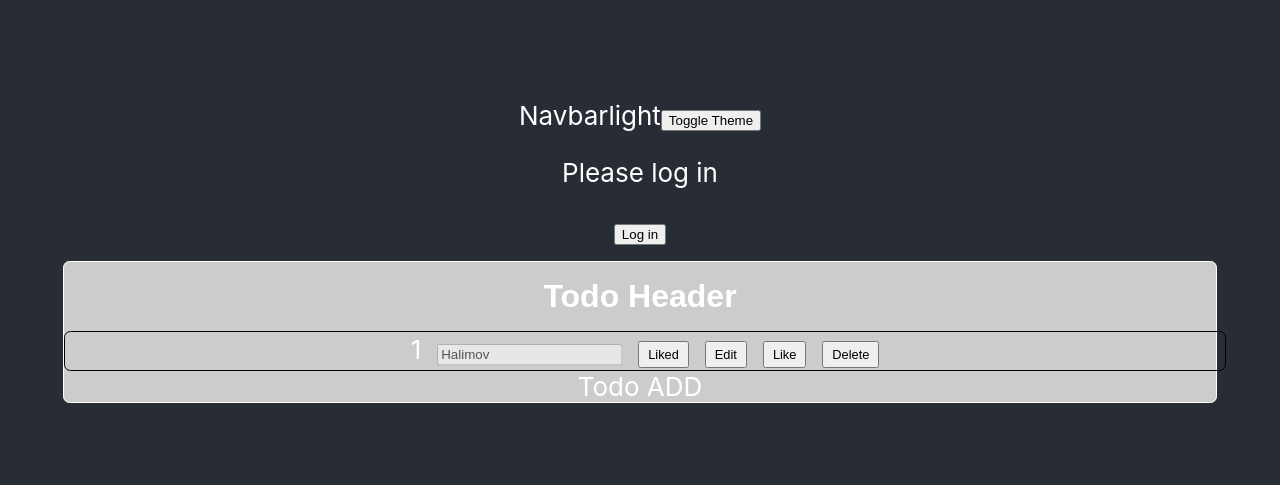
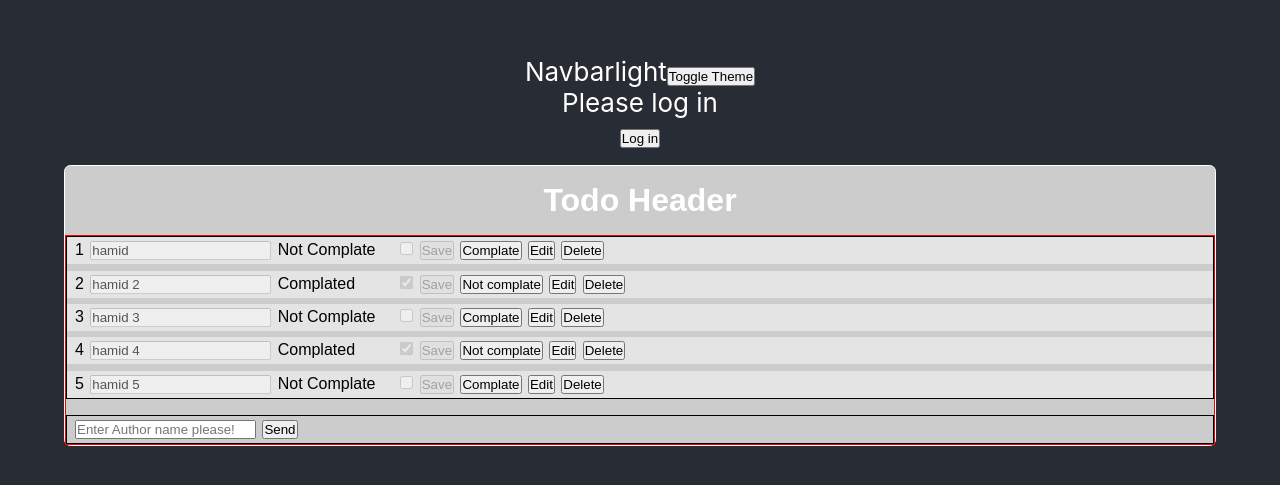
Before and after one commit to HalimjonHalimov/React, a React (Create React App) app: page / in a window 1280 px wide. Shown: the part 141-626 px from the top of the page. Built offline with nearby package versions, Linux system fonts and the light colour scheme.

Commit message:
Todos first example

```diff
--- a/src/component/Todo/index.css
+++ b/src/component/Todo/index.css
@@ -1,3 +1,8 @@
+* {
+  padding: 0;
+  margin: 0;
+  box-sizing: border-box;
+}
 .todo {
   width: 90%;
   height: auto;
@@ -15,33 +20,66 @@
   margin: 1rem auto;
 }
 .todo-body {
-    text-transform: capitalize;
+  display: flex;
+  flex-direction: column;
+  justify-content: flex-start;
+  align-items: baseline;
+  gap: 1rem;
+  text-transform: capitalize;
+  border: 1px solid red;
 }
 .todo-item {
-}
-.todo-items {
   width: 100%;
   height: auto;
-  padding: 2px 4px;
+  display: flex;
+  flex-direction: column;
+  justify-content: flex-start;
+  align-items: baseline;
+  gap: 0.4rem;
   border: 1px solid #000;
-  border-radius: 0.4rem;
 }
 .item {
+  width: 100%;
+  height: auto;
+  padding: 4px 8px;
+  background: #f1f1f1a4;
   display: flex;
   flex-direction: row;
-  gap: 1rem;
-  justify-content: center;
+  justify-content: flex-start;
   align-items: baseline;
+  gap: 0.4rem;
 }
-.todo-items-btn {
-    display: flex;
-    flex-direction: row;
-    gap: 1rem;
-    justify-content: flex-start;
-    align-items: baseline;
+.item span {
+  color: #000;
+  font-size: 1rem;
+  font-family: sans-serif;
+  text-transform: capitalize;
 }
-.todo-button {
-    padding: 4px 8px;
-    font-size: .8rem;
-    text-transform: capitalize;
+.item .span {
+  width: 12%;
+  height: auto;
+  display: flex;
+  justify-content: space-between;
+  align-items: baseline;
+  flex-direction: row;
 }
+.item-button {
+  display: flex;
+  flex-direction: row;
+  justify-content: flex-start;
+  align-items: baseline;
+  gap: 0.4rem;
+}
+.todo-add {
+  width: 100%;
+  height: auto;
+  padding: 4px 8px;
+  border: 1px solid #000;
+}
+.todo-add form {
+  display: flex;
+  flex-direction: row;
+  justify-content: flex-start;
+  align-items: baseline;
+  gap: .4rem;
+}
--- a/src/component/Todo/index.js
+++ b/src/component/Todo/index.js
@@ -1,35 +1,41 @@
-import React from "react";
+import { useEffect, useState } from "react";
+import { authors } from "../../helper/author";
 
 import "./index.css";
+import Item from "./item";
 
 const Todo = () => {
+  const [author, setAuthor] = useState(authors);
+
+  const handlesubmit = (e) => {
+    e.preventDefault();
+
+  };
+  useEffect(() => {
+    // console.log(author);
+  }, [author]);
+
   return (
     <div className="todo">
       <div className="todo-header">Todo header</div>
       <div className="todo-body">
         <div className="todo-item">
-          <div className="todo-items">
-            <div className="item">
-              1
-              <input
-                type="text"
-                name="name"
-                className=""
-                placeholder="Name "
-                value={"Halimov"}
-                required
-                disabled
+          {author &&
+            author.map((item) => (
+              <Item
+                key={item.id}
+                {...item}
+                setAuthor={setAuthor}
+                author={author}
               />
-              <button className="todo-button">Liked</button>
-              <div className="todo-items-btn">
-                <button className="todo-button">edit</button>
-                <button className="todo-button">like</button>
-                <button className="todo-button">delete</button>
-              </div>
-            </div>
-          </div>
+            ))}
         </div>
-        <div className="todo-item">Todo ADD</div>
+        <div className="todo-add">
+          <form onSubmit={handlesubmit}>
+            <input type="text" name="add" placeholder="Enter Author name please!" />
+            <button type="submit"> Send</button>
+          </form>
+        </div>
       </div>
     </div>
   );
--- /dev/null
+++ b/src/component/Todo/item.js
@@ -0,0 +1,75 @@
+import React, { useEffect, useRef, useState } from "react";
+// import { author } from "../../helper/author";
+
+const Item = ({ id, name: initialName, complate, setAuthor, author }) => {
+  const [editing, setediting] = useState(true);
+  const [name, setName] = useState(initialName);
+  const inputRef = useRef(null);
+
+  const handleChange = (e) => {
+    setName(e.target.value);
+  };
+  const handleEditing = () => {
+    setediting(false);
+  };
+
+  const handleSave = (id) => {
+    setAuthor((prev) => prev.map((c) => (c.id === id ? { ...c, name } : c)));
+    setediting(true);
+  };
+
+  const handleComplate = (id) => {
+    setAuthor((prev) =>
+      prev.map((c) => (c.id === id ? { ...c, complate: !c.complate } : c))
+    );
+  };
+
+  const handleDelete = (id) => {
+    setAuthor((prev) => prev.filter((c) => c.id !== id));
+  };
+
+  useEffect(() => {
+    if (!editing) {
+      inputRef.current?.focus();
+    }
+  }, [editing]);
+  return (
+    <div className="item">
+      <span>{id}</span>
+      <input
+        ref={inputRef}
+        type="text"
+        name="author"
+        placeholder="author name"
+        value={name}
+        required
+        onChange={handleChange}
+        disabled={editing}
+      />
+      <span className="span">
+        {complate === true ? `Complated` : `Not Complate`}
+        <input type="checkbox" name="checkbox" checked={complate} disabled />
+      </span>
+      <div className="item-button">
+        <button
+          onClick={() => handleSave(id)}
+          className="button"
+          disabled={editing}
+        >
+          Save
+        </button>
+        <button className="button" onClick={() => handleComplate(id)}>
+          {complate === false ? "Complate" : "Not complate"}{" "}
+        </button>
+        <button onClick={handleEditing} className="button" disabled={!editing}>
+          Edit
+        </button>
+        <button className="button" onClick={() => handleDelete(id)}>
+          Delete
+        </button>
+      </div>
+    </div>
+  );
+};
+
+export default Item;
--- a/src/context/AuthProvider.js
+++ b/src/context/AuthProvider.js
@@ -60,9 +60,7 @@ export function AuthProvider({ children }) {
     dispatch({ type: "LOGOUT" });
   };
 
-  useEffect(() => {
-    console.log(state);
-  }, [state]);
+  useEffect(() => {}, [state]);
 
   return (
     <AuthContext.Provider value={{ ...state, login, logout }}>
--- /dev/null
+++ b/src/helper/author.js
@@ -0,0 +1,27 @@
+export const authors = [
+  {
+    id: 1,
+    name: "hamid",
+    complate: false,
+  },
+  {
+    id: 2,
+    name: "hamid 2",
+    complate: true,
+  },
+  {
+    id: 3,
+    name: "hamid 3",
+    complate: false,
+  },
+  {
+    id: 4,
+    name: "hamid 4 ",
+    complate: true,
+  },
+  {
+    id: 5,
+    name: "hamid 5",
+    complate: false,
+  },
+];
--- a/src/index.js
+++ b/src/index.js
@@ -11,7 +11,5 @@ root.render(
   </React.StrictMode>
 );
 
-// If you want to start measuring performance in your app, pass a function
-// to log results (for example: reportWebVitals(console.log))
-// or send to an analytics endpoint. Learn more: https://bit.ly/CRA-vitals
+
 reportWebVitals();
```
